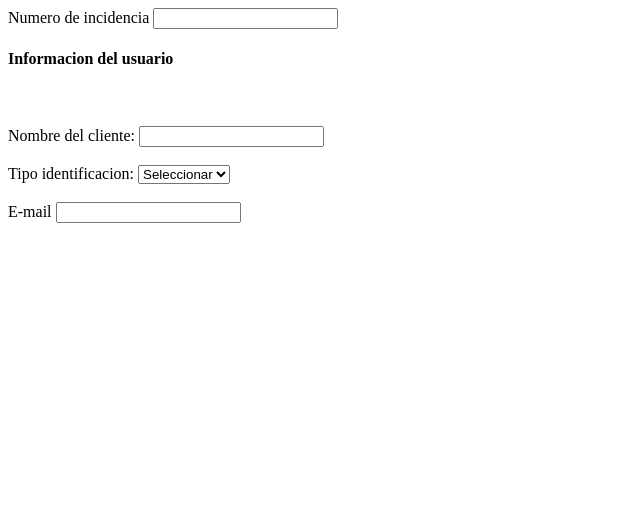
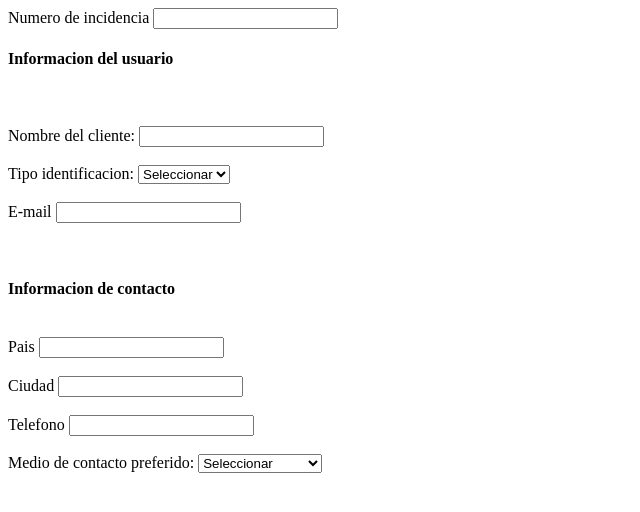
Before and after one commit to DavidVillamizarL/Formulario3, a plain HTML site: page index.html in a window 1280 px wide. Shown: the whole page, without its empty margins (0-640 px from the left). Drawn offline with Linux system fonts and the light colour scheme.

Commit message:
completo 4

```diff
--- a/index.html
+++ b/index.html
@@ -43,6 +43,38 @@
 
       <br><br>
 
+      <h4>Informacion de contacto</h4>
+
+      <br>
+
+      <label for="pais">Pais</label>
+      <input type="text" name="pais" id="pais" pattern="[a-Z]" minlength="8" maxlength="30">
+
+      <br><br>
+
+      <label for="Ciudad">Ciudad</label>
+      <input type="text" name="Ciudad" id="Ciudad" pattern="[a-Z]" minlength="8" maxlength="30">
+
+      <br><br>
+
+      <label for="Telefono"> Telefono</label>
+      <input type="number" name="Telefono" id="Telefono">
+
+      <br><br>
+
+      <label for="Medio_contacto">Medio de contacto preferido:</label>
+      <select id="Medio_contacto" name="medio de contacto">
+        <option value="">Seleccionar</option>
+        <option value="Correo escrito">Correo escrito</option>
+        <option value="Mensaje de texto">Mensaje de texto</option>
+        <option value="E-mail">E-mail</option>
+      </select>
+
+      </div>
+
+      <br><br>
+
+
 
     </form>
   </main>
```
